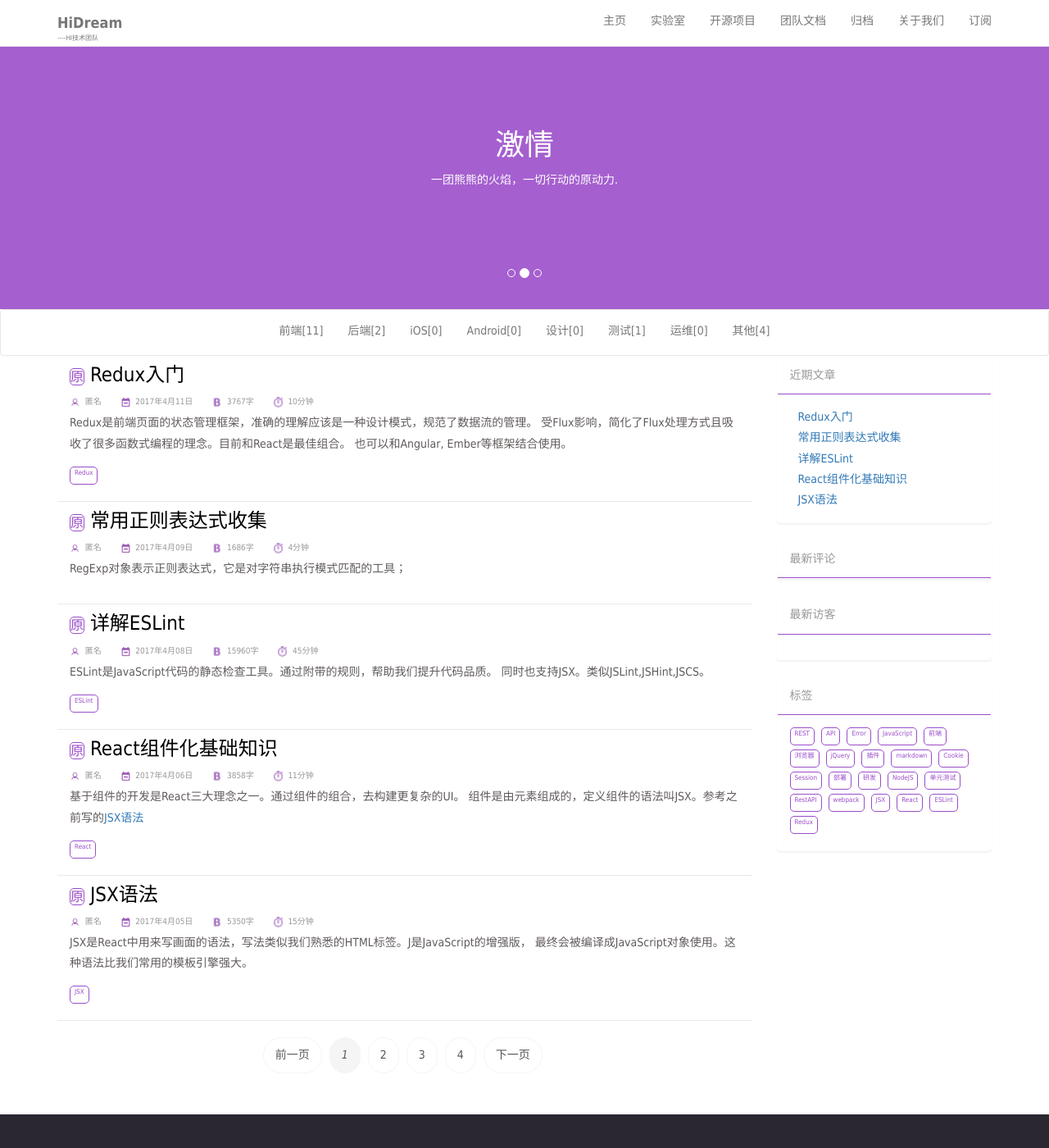
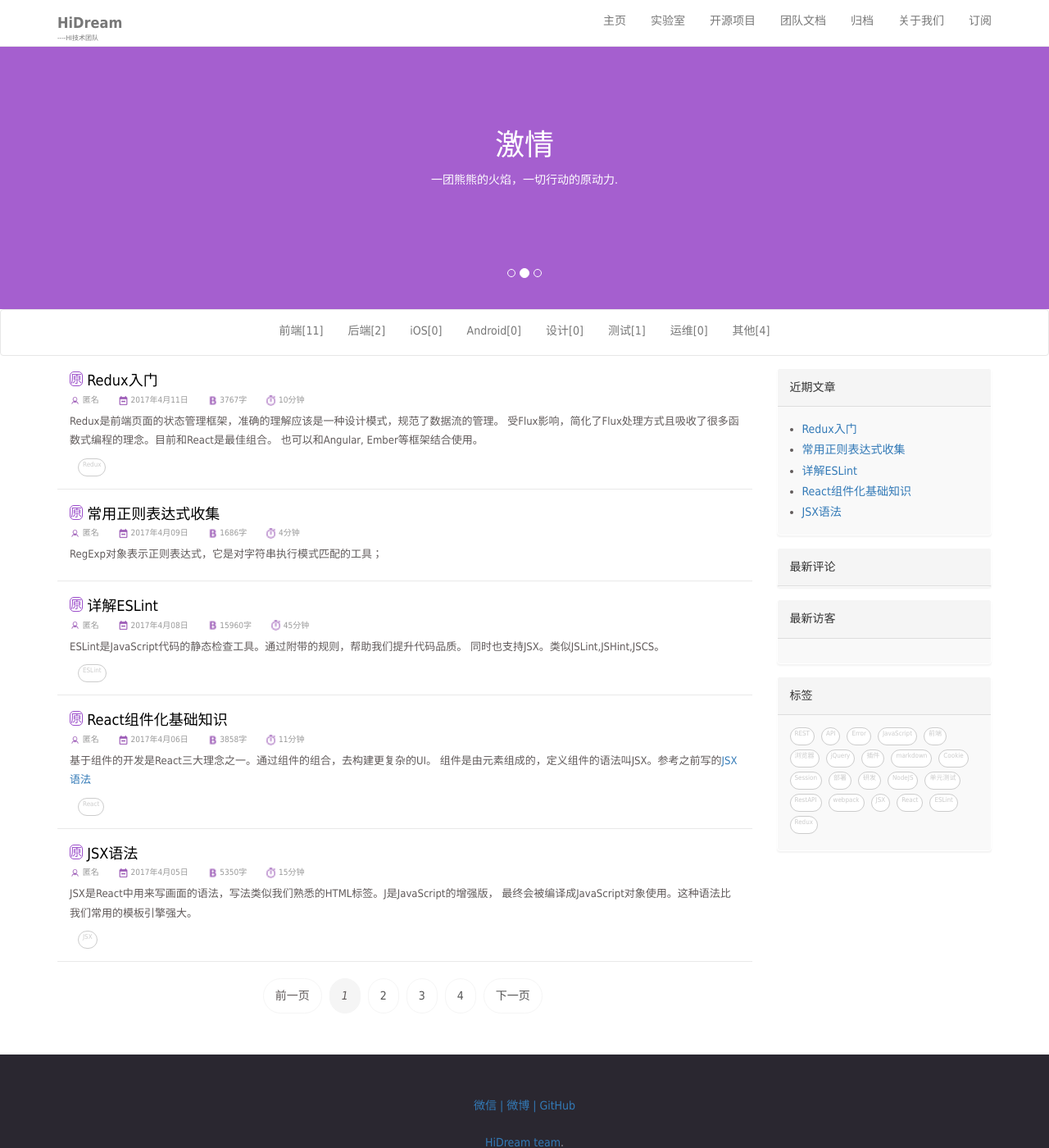
Before and after one commit to DreamHi/DreamHi.github.io, a Jekyll site: the page built from index.html, in a window 1280 px wide and 1400 px high. Shown: the whole window at 82% size. Built offline with Jekyll 4.4.1, drawn with Linux system fonts in a browser that asks for light colours; the list of posts is cut into pages by our own code; comment, search, counter and statistics services are not loaded.

```diff
--- a/_layouts/category.html
+++ b/_layouts/category.html
@@ -4,13 +4,13 @@
 
 <section>
 	<div class="container-fluid">
-		<div class="row">
+		<div>
 			<h3 style="text-align: center;">{{ page.title }}</h3>
 			<hr>
-			<div class="col-lg-9 col-md-9">
+			<div>
 				{% assign posts = site.categories[page.category] %}
 				{% for post in posts %}
-				<div class="blog-wall container">
+				<div class="blog-wall container" style="width: 60%">
 					<h3>
 						{% if post.original %}
 						<span class="post-original">原</span>
--- a/index.html
+++ b/index.html
@@ -43,10 +43,10 @@
             <a href="{{ post.url }}">{{ post.title }}</a>
           </h3>
           <p class="info">
-            <span><img src="../static/images/createdAt.png" alt="">&nbsp;&nbsp;{{ post.auth | default: "匿名" }}</span>
-            <span><img src="../static/images/date.png" alt="">&nbsp;&nbsp;{{post.date | date: "%Y年%-m月%d日"}}</span>
-            <span><img src="../static/images/words.png" alt="">&nbsp;&nbsp;{{post.content | strip_html | strip_newlines | size  }}字</span>
-            <span><img src="../static/images/time.png" alt="">&nbsp;&nbsp;{{post.content | strip_html | strip_newlines | size | divided_by:350 | round  }}分钟</span>
+            <span><img src="../static/images/createdAt.png" alt="">&nbsp;{{ post.auth | default: "匿名" }}</span>
+            <span><img src="../static/images/date.png" alt="">&nbsp;{{post.date | date: "%Y年%-m月%d日"}}</span>
+            <span><img src="../static/images/words.png" alt="">&nbsp;{{post.content | strip_html | strip_newlines | size  }}字</span>
+            <span><img src="../static/images/time.png" alt="">&nbsp;{{post.content | strip_html | strip_newlines | size | divided_by:350 | round  }}分钟</span>
          </p>
           <span class="content">
             {{ post.excerpt | truncate: 150}}
@@ -105,8 +105,8 @@
             <div class="panel-heading title">
                 最新评论
             </div>
-            <div class="panel-body" style="padding: 0px 5px 0px 5px;">
-              <ul class="ds-recent-comments" data-num-items="5" data-show-avatars="1" data-show-time="1" data-show-title="1" data-show-admin="0" data-excerpt-length="18"></ul>
+            <div class="panel-body" style="padding: 0px 15px 0px 15px;">
+              <ul class="ds-recent-comments" data-num-items="5" data-show-avatars="0" data-show-time="1" data-show-title="1" data-show-admin="1" data-excerpt-length="18"></ul>
             </div>
           </div>
           <div class="panel panel-default tags">
--- a/static/css/blog.css
+++ b/static/css/blog.css
@@ -1,11 +1,14 @@
 .blog-wall {
-    width: 100%;
-    border-bottom: solid 1px #e9e9e9;
-    padding-bottom: 15px;
+  width: 100%;
+  border-bottom: solid 1px #e9e9e9;
+  padding-bottom: 10px;
+  padding-top: 10px;
 }
 
 .blog-wall h3 {
   margin-top: 10px;
+  margin-bottom: 5px;
+  font-size: 18px;
 }
 
 .blog-wall h3 a {
@@ -19,8 +22,7 @@
 
 .info {
   font-size: 10px;
-  line-height:
-  20px;margin-bottom: 3px;
+  margin-bottom: 5px;
 }
 
 .info span {
@@ -34,12 +36,11 @@
 }
 
 .blog-wall .content {
-  font-size: 14px;
+  font-size: 13px;
 }
 
 .blog-wall .tags {
-  margin-top: 15px;
-  margin-bottom: 0px;
+  margin: 10px 10px 0px 10px;
 }
 
 .tags .label-item {
@@ -48,21 +49,18 @@
   display: inline-block;
   padding: 0px 5px 0px 5px;
   background-color: white;
-  border: 1px solid #9b4dca;
-  border-radius: 5px;
+  border: 1px solid #ccc;
+  border-radius: 15px;
   margin-right: 8px;
   margin-bottom: 5px;
-  color: #9b4dca;
+  color: #ccc;
   font-size: 8px;
   height: 22px;
   text-decoration: none;
 }
 
 .panel .title {
-   color: #999;
-   background-color: white;
-   border-color: white;
-   border-bottom-color: #9b4dca;
+  background-color: #f5f5f5;
 }
 
 .categories .list {
@@ -117,9 +115,8 @@
 }
 
 .recent-posts {
-  list-style: none;
   margin: 0px;
-  padding-left: 10px;
+  padding-left: 15px;
 }
 
 .ds-recent-comments {
@@ -133,10 +130,13 @@
 }
 
 .post-original {
-  font-size: 16px;
+  font-size: 14px;
   border: 1px solid #9b4dca;
   color: #9b4dca;
   border-radius: 5px;
+  vertical-align: middle;
+  position: relative;
+  top: -2px;
 }
 .post-recommend {
   font-size: 16px;
--- a/static/css/resetbootstrap.css
+++ b/static/css/resetbootstrap.css
@@ -28,6 +28,9 @@
 
 .panel-default {
   border-color: #fff;
+  background: #f9f9f9;
+  margin-top: 15px;
+  margin-bottom: 0px;
 }
 
 
```
